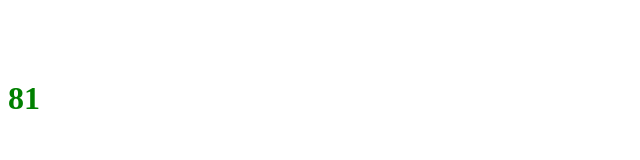
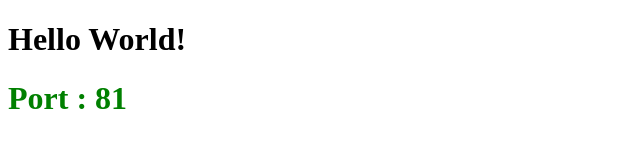
Before and after one commit to Andrei0104/test-ecs-green, a plain HTML site: page web/index.html in a window 1280 px wide. Shown: the whole page, without its empty margins (0-640 px from the left). Drawn offline with Linux system fonts and the light colour scheme.

Commit message:
Update index.html

```diff
--- a/web/index.html
+++ b/web/index.html
@@ -10,9 +10,9 @@
 
 <!-- Hello World -->
 
-<h1 style="color:white">Hello World!</h1>
+<h1 style="color:black">Hello World!</h1>
 
-<h1 style="color:Green">81</h1>
+<h1 style="color:Green">Port : 81</h1>
 
 </body>
 </html>
```
